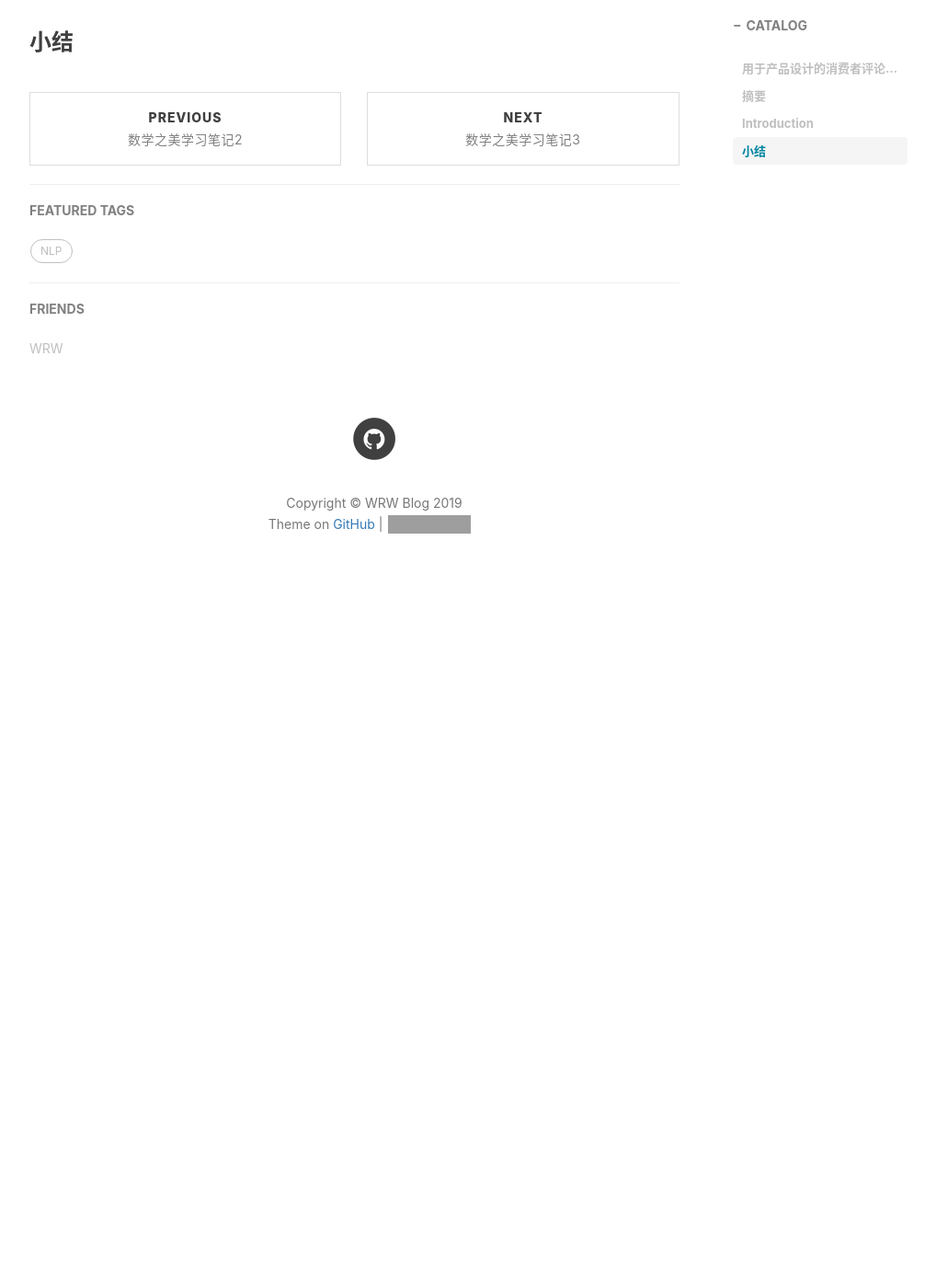
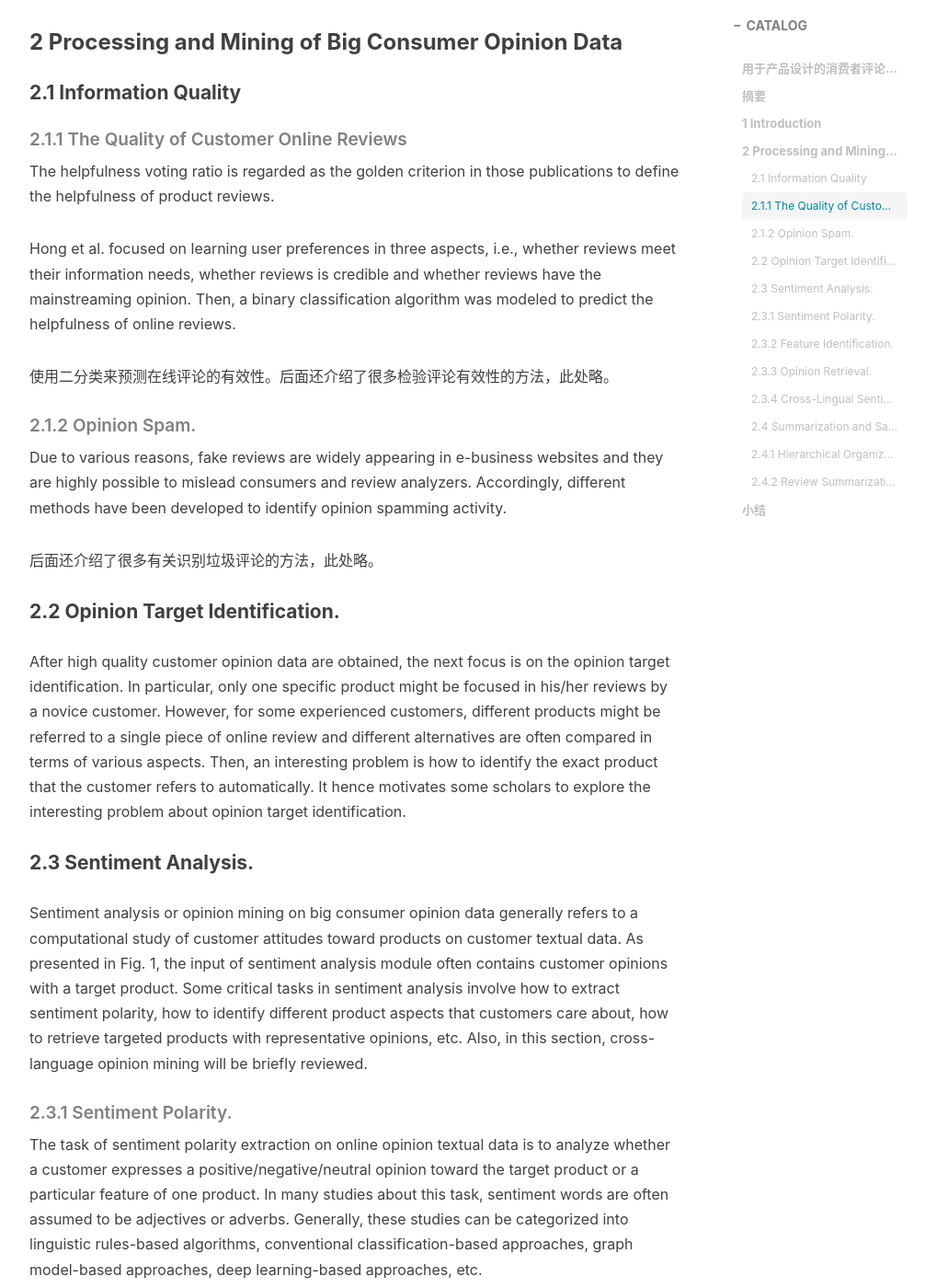
Before and after one commit to ObliviousToZero/ObliviousToZero.github.io, a Jekyll site: the page built from _posts/2019-1-27-Review on Recent Advances in Information Mining From Big Consumer Opinion Data for Product Design.md, in a window 1280 px wide and 1400 px high, scrolled down 2020 px. Shown: the whole window at 92% size, without its empty margins (233-1239 px from the left). Built offline with Jekyll 4.4.1, drawn with Linux system fonts in a browser that asks for light colours; nearby versions of some CDN libraries; comment, search, counter and statistics services are not loaded; before the commit the page ends 2694 px from its top, so only the background shows below that; some of the changed text lies outside the part shown; grey boxes are pictures that could not be loaded.

Commit message:
Update 2019-1-27-Review on Recent Advances in Information Mining From Big Consumer Opinion Data for Product Design.md

```diff
--- a/_posts/2019-1-27-Review on Recent Advances in Information Mining From Big Consumer Opinion Data for Product Design.md
+++ b/_posts/2019-1-27-Review on Recent Advances in Information Mining From Big Consumer Opinion Data for Product Design.md
@@ -29,7 +29,7 @@ how to identify ever-evolving customer concerns efficiently, and so on.
 如何有效地识别不断变化的用户需求
 
 
-### Introduction
+### 1 Introduction
 ![](https://ObliviousToZero.github.io/img/文献/1.png)
 Fig. 1 A framework of classical procedure regarding information mining from big consumer opinion data for product design
 
@@ -39,5 +39,83 @@ This paper is organized as follows: In Sec. 2, a comprehensive review is given f
 第三节介绍了利用用户评论来进行产品设计的现有的方法。
 最后说明了目前存在的挑战与未来的发展趋势。
 
+### 2 Processing and Mining of Big Consumer Opinion Data
+
+#### 2.1 Information Quality
+##### 2.1.1 The Quality of Customer Online Reviews
+
+The helpfulness voting ratio is regarded as the golden criterion in those publications to define the helpfulness of product reviews.
+
+Hong et al. focused on learning user preferences in three aspects, i.e., whether reviews meet their information needs, whether reviews is credible and whether reviews have the mainstreaming opinion. Then, a binary classification algorithm was modeled to predict the helpfulness of online reviews.
+
+使用二分类来预测在线评论的有效性。后面还介绍了很多检验评论有效性的方法，此处略。
+
+##### 2.1.2 Opinion Spam.
+
+Due to various reasons, fake reviews are widely appearing in e-business websites and they are highly possible to mislead consumers and review analyzers. Accordingly, different methods have been developed to identify opinion spamming activity.
+
+
+后面还介绍了很多有关识别垃圾评论的方法，此处略。
+
+#### 2.2 Opinion Target Identification.
+
+After high quality customer opinion data are obtained, the next focus is on the opinion target identification. In particular, only one specific product might be focused in his/her reviews by a novice customer. However, for some experienced customers, different products might be referred to a single piece of online review and different alternatives are often compared in terms of various aspects. Then, an interesting problem is how to identify the exact product that the customer refers to automatically. It hence motivates some scholars to explore the interesting problem about opinion target identification.
+
+#### 2.3 Sentiment Analysis.
+
+Sentiment analysis or opinion mining on big consumer opinion data generally refers to a computational study of customer attitudes toward products on customer textual data. As presented in Fig. 1, the input of sentiment analysis module often contains customer opinions with a target product. Some critical tasks in sentiment analysis involve
+how to extract sentiment polarity,
+how to identify different product aspects that customers care about,
+how to retrieve targeted products with representative opinions, etc.
+Also, in this section, cross-language opinion mining will be briefly reviewed.
+
+##### 2.3.1 Sentiment Polarity.
+
+The task of sentiment polarity extraction on online opinion textual data is to analyze whether a customer expresses a positive/negative/neutral opinion toward the target product or a particular feature of one product. In many studies about this task, sentiment words are often assumed to be adjectives or adverbs. Generally, these studies can be categorized into linguistic rules-based algorithms, conventional classification-based approaches, graph model-based approaches, deep learning-based approaches, etc.
+
+在线评论文本数据的情绪极性提取是为了分析用户对产品表达的是怎样的评论（积极/消极/中性）
+
+启发式规则（score words for analyzing the sentiment polarity）
+
+One of the most straightforward approaches is to apply some heuristic rules to obtain the sentiment polarity.
+
+多分类（SVM, Markov model-based approach, hidden Markov model-based approach, and a CRFs-based approach）
+
+Note that the objective of sentiment polarity extraction can be also regarded a typical binary classification problem (positive versus negative) or trinary classification problem (positive, neutral, negative).
+
+
+##### 2.3.2 Feature Identification.
+
+A highly correlated task with the analysis of sentiment polarity is feature identification from customer online opinions.
+
+In some early studies, heuristic rules were often employed to identify features from customer concerns.
+
+As aforementioned arguments, customer online opinions are one important type of textual data and some widely applied probabilistic models are often welcome for this particular task.
+JST,Reverse-JST,AUSM,MG-LDA,
+
+Some researchers argued that words or phrases that refer to the same product features should be clustered together. Accordingly, an association rule method and a naive Bayesian method were utilized to classify words with similar meaning, which was represented as a product feature.
+
+##### 2.3.3 Opinion Retrieval.
+
+The objective of opinion retrieve is to find documents with specific opinions.
+
+
+##### 2.3.4 Cross-Lingual Sentiment Classification. (跨语言情感分类)
+
+borrow widely available corpus in English for cross-lingual sentiment analysis in other languages.
+
+借用广泛使用的英语语料库来进行其他语言的跨语言情感分析
+
+
+#### 2.4 Summarization and Sampling.
+
+Although product features as well as corresponding opinions can be identified, as shown in the fifth lane of Fig. 1, the large volume of consumer opinion data still makes it impossible to read and comprehend the entire set. Then, a good approach is to provide a brief summarization on customer opinions. Hence, the next valuable tasks for product designers are to make a summarization about general customer concerns or sample representative customer feedback from big opinion data.
+
+产品设计师的下一个任务是从大量评论数据中对普遍的客户关注或代表性客户反馈做总结
+
+##### 2.4.1 Hierarchical Organization of Consumer Reviews. 消费者评论的分层组织
+
+##### 2.4.2 Review Summarization.
+
 
 ### 小结
```
